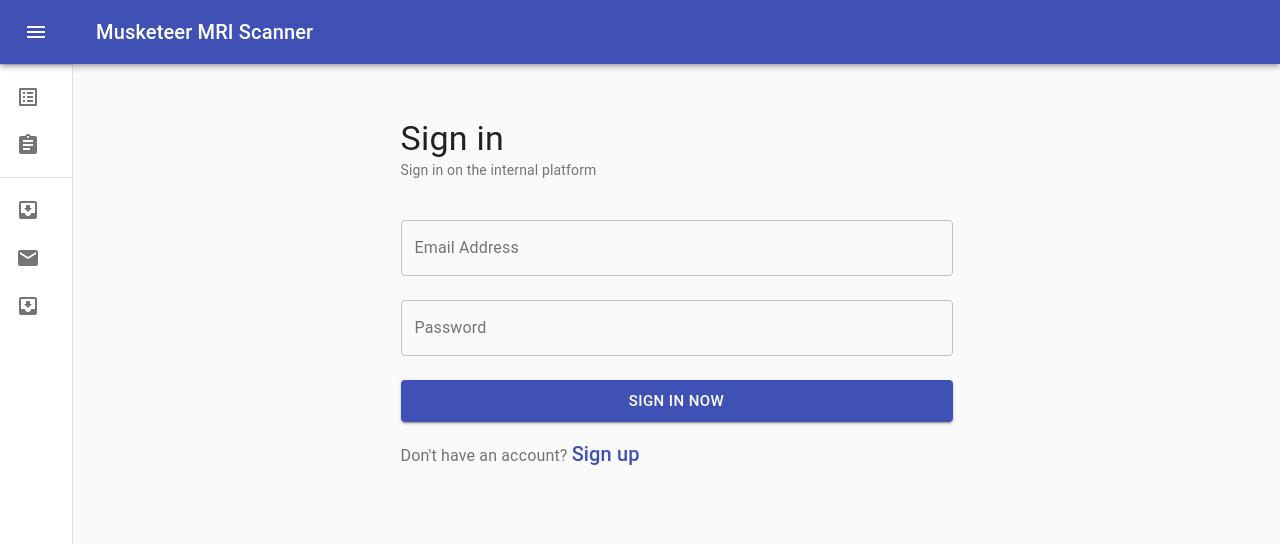
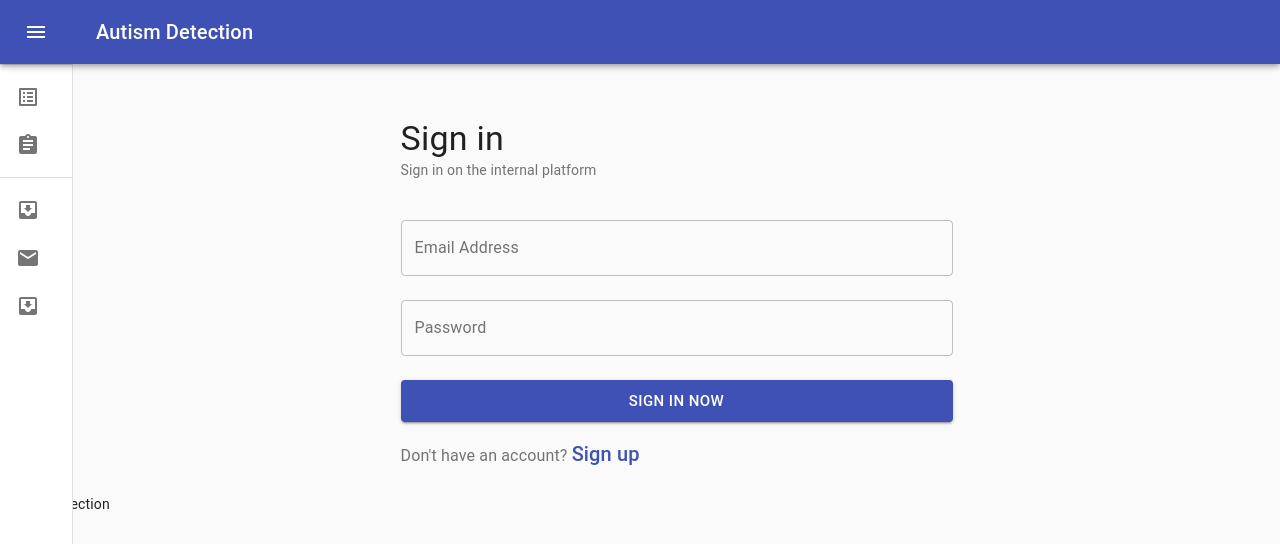
Before and after one commit to vrmusketeers/FYP-2021, a React (Create React App) app in the folder frontend/: page / in a window 1280 px wide. Shown: the top 544 px of the page. Built offline with nearby package versions, Linux system fonts and the light colour scheme.

Commit message:
Updated the web design

```diff
--- a/frontend/package.json
+++ b/frontend/package.json
@@ -13,6 +13,8 @@
     "@types/react": "^17.0.0",
     "@types/react-dom": "^17.0.0",
     "history": "^5.0.1",
+    "mobx": "^6.3.5",
+    "mobx-react-lite": "^3.2.1",
     "react": "^17.0.2",
     "react-dom": "^17.0.2",
     "react-perfect-scrollbar": "1.5.8",
--- a/frontend/src/App.tsx
+++ b/frontend/src/App.tsx
@@ -12,6 +12,8 @@ import Login from './pages/auth/login';
 import Signup from './pages/auth/signup';
 import PatientList from './pages/patient-list/patient-list';
 import AssignedTask from './pages/assigned-task/assigned-task';
+import { observer } from "mobx-react-lite";
+import { appStore } from "./store/app-store";
 
 interface RoutesProps {
   path: string;
@@ -59,8 +61,9 @@ const routes: RoutesProps[] = [
   }
 ];
 
-function App() {
+const App = observer(()=>{
   const [isLoggedIn,] = useState(true);
+  const title = appStore.appName;
   return (
     <div style={{ 'width': '100%' }}>
       <BrowserRouter>
@@ -72,10 +75,11 @@ function App() {
             })}
           </Container>
         </MasterLayout>}
+        {title}
         {!isLoggedIn && <Route exact path="/login" component={Login} />}
       </BrowserRouter>
     </div>
   );
-}
+});
 
 export default App;
--- a/frontend/src/pages/auth/login.tsx
+++ b/frontend/src/pages/auth/login.tsx
@@ -8,9 +8,12 @@ import {
   TextField,
   Typography
 } from '@material-ui/core';
+import { useCallback } from 'react';
 
 const Login = () => {
   const history = useHistory();
+
+  const handleLogin = useCallback
 
   return (
     <>
--- a/frontend/src/shared/components/layouts/master/master-layout.tsx
+++ b/frontend/src/shared/components/layouts/master/master-layout.tsx
@@ -20,6 +20,7 @@ import MailIcon from '@material-ui/icons/Mail';
 import ListAltIcon from '@material-ui/icons/ListAlt';
 import AssignmentIcon from '@material-ui/icons/Assignment';
 import { useHistory } from 'react-router-dom';
+import { appStore } from "./../../../../store/app-store";
 
 const drawerWidth = 240;
 
@@ -124,7 +125,7 @@ export default function MasterLayout(props: any) {
                         <MenuIcon />
                     </IconButton>
                     <Typography variant="h6" noWrap>
-                        Musketeer MRI Scanner
+                        {appStore.appName}
                     </Typography>
                 </Toolbar>
             </AppBar>
--- /dev/null
+++ b/frontend/src/store/app-store.ts
@@ -0,0 +1,18 @@
+import { observable, action, computed } from "mobx";
+
+class AppStore {
+    constructor() {
+
+    }
+    @observable appName: string = "Autism Detection";
+    @observable isUserLoggedin: boolean = false;
+
+    /** Login Service */
+    @action.bound
+    login() {
+        this.isUserLoggedin = true;
+    }
+
+}
+
+export const appStore = new AppStore();
--- a/frontend/tsconfig.json
+++ b/frontend/tsconfig.json
@@ -1,5 +1,6 @@
 {
   "compilerOptions": {
+    "experimentalDecorators": true,
     "target": "es5",
     "lib": [
       "dom",
```
Also changed, not shown: frontend/src/services/api-constants.ts (added, +7 -0 lines), frontend/src/services/auth-service.ts (added), frontend/src/services/payments-service.ts (added), frontend/src/services/user-services.ts (added), 1 other file (tests, documents, lock files or other folders).
